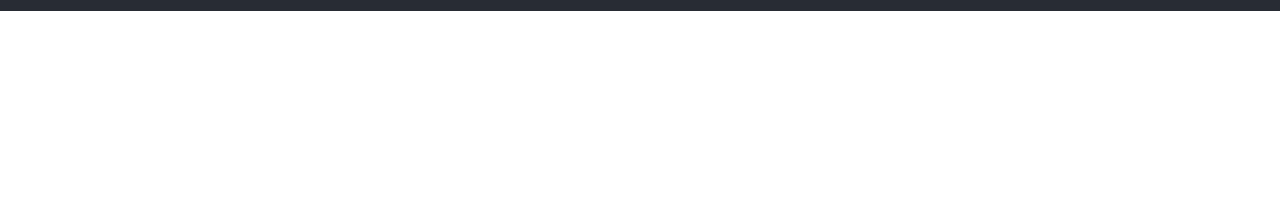
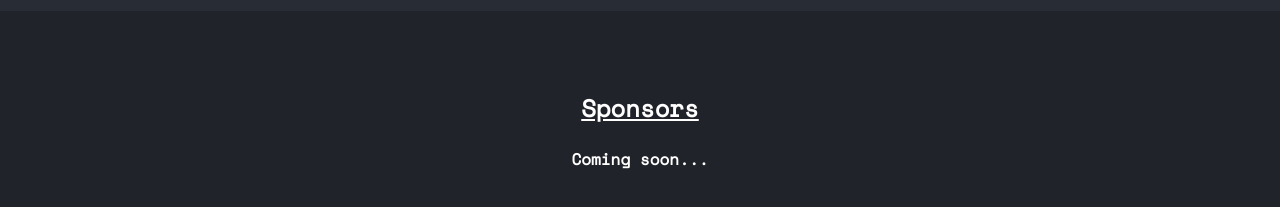
Before and after one commit to AlissonRoss/mercedsciencefair-2023, a React (Create React App) app: page / in a window 1280 px wide. Shown: the part 891-1098 px from the top of the page. Before the commit the page ends 902 px from the top, so only its background shows below. Built offline with nearby package versions, Linux system fonts and the light colour scheme; grey boxes are pictures that could not be loaded.

Commit message:
Added git comp to app comp

```diff
--- a/src/App.js
+++ b/src/App.js
@@ -1,6 +1,7 @@
 import Landing from './Components/Landing.js';
 import About from './Components/About.js';
 import './App.css';
+import Sponsors from './Components/Sponsors.js';
 
 function App() {
   return (
@@ -9,6 +10,7 @@ function App() {
         <Landing/>
       </header>
       <About/>
+      <Sponsors/>
     </div>
   );
 }
```
